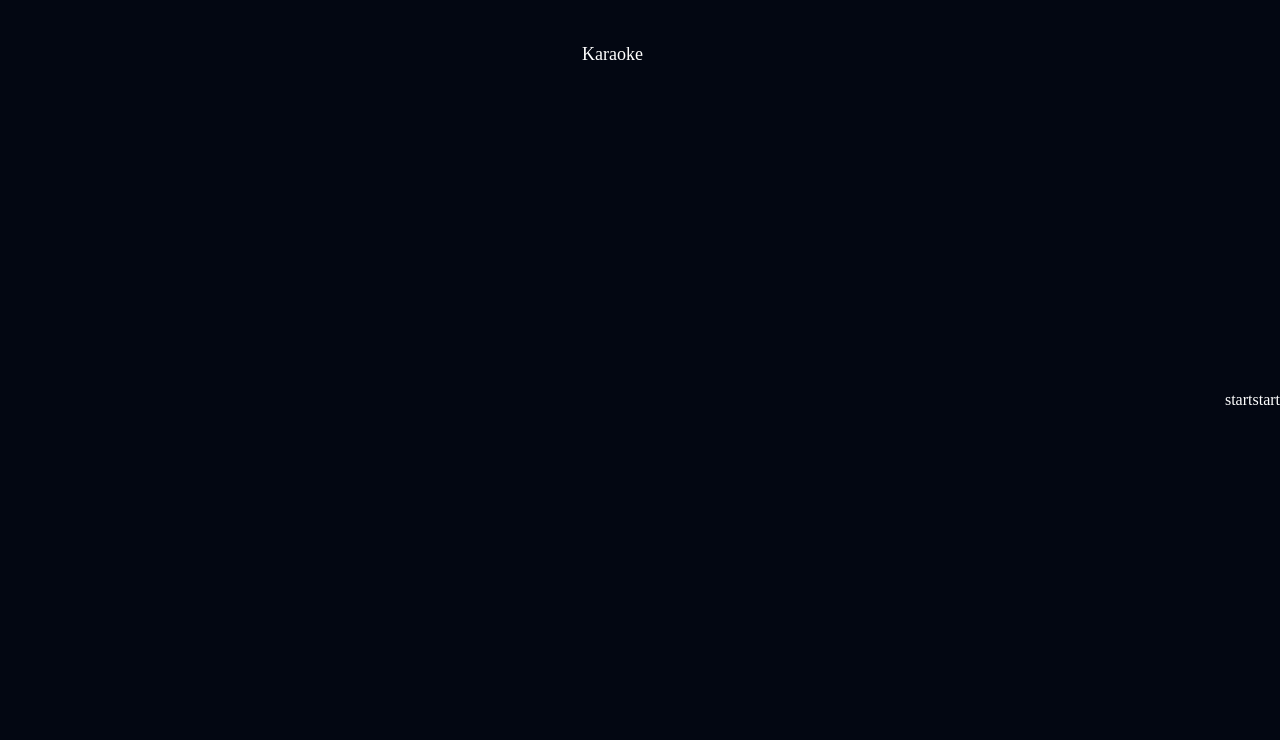
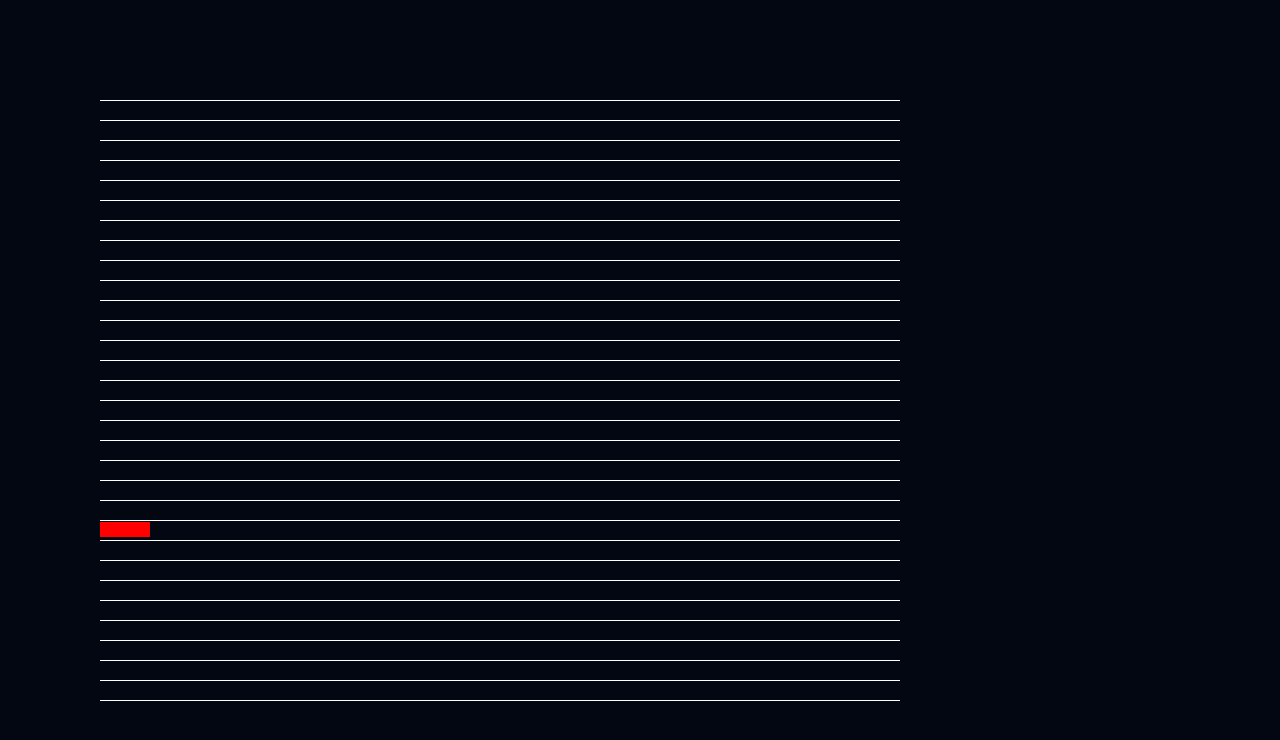
Before and after one commit to WTNB1225/karaoke-desktop, a React (Vite) app: page /play in a window 1280 px wide. Shown: the top 740 px of the page. Built offline with nearby package versions, Linux system fonts and the light colour scheme.

Commit message:
描画の準備

```diff
--- a/src/pages/Play.tsx
+++ b/src/pages/Play.tsx
@@ -1,92 +1,90 @@
-import {useState} from "react";
-const map = new Map();
-map.set(440.0, "A4");
-map.set(466.16, "A#4");
-map.set(493.88, "B4");
-map.set(523.25, "C5");
-map.set(554.37, "C#5");
+import {useState, useEffect} from "react";
+
+type Data = {
+    note: string;
+    frequency: number;
+    start_time: number;
+    end_time: number;
+}
+
+const noteRange = ["C3", "C#3", "D3", "D#3", "E3", "F3", "F#3", "G3", "G#3", "A3", "A#3", "B3", "C4", "C#4", "D4", "D#4", "E4", "F4", "F#4", "G4", "G#4", "A4", "A#4", "B4", "C5", "C#5", "D5", "D#5", "E5", "F5", ];
+// 判定枠の上側のY座標
+const noteLeneTop = [100, 120, 140, 160, 180, 200, 220, 240, 260, 280, 300, 320, 340, 360, 380, 400, 420, 440, 460, 480, 500, 520, 540, 560, 580, 600, 620, 640, 660, 680];
+const noteData: Data[] = [];
+
+function drawBall(ctx: CanvasRenderingContext2D, x: number, y: number) {
+    let posX = x;
+    let posY = y;
+    const radius = 7;
+    const intervalId = setInterval(() => {
+        console.log("drawBall");
+        // 前回の円を消す
+        ctx.clearRect(posX - radius - 1, posY - radius - 1, radius * 2 + 2, radius * 2 + 2);
+
+        // 新しい円を描く
+        ctx.beginPath();
+        ctx.fillStyle = "Red";
+        ctx.arc(posX, posY, radius, 0, Math.PI * 2, true);
+        ctx.fill();
+        ctx.closePath();
+
+        posY += 1;
+    }, 20);
+    return () => clearInterval(intervalId); // コンポーネントのアンマウント時にインターバルをクリア
+}
+
+function drawNote(ctx: CanvasRenderingContext2D, noteData: Data[]) {
+    ctx.fillStyle = "Red";
+    let note = "A4";
+    let note_index = noteRange.indexOf(note);
+    ctx.fillRect(100, noteLeneTop[note_index] + 2, 50, 15);
+}
+
 export default function Play() {
-    const [micFrequency, setMicFrequency] = useState<number>(0);
-    const [mediaFrequency, setMediaFrequency] = useState<number>(0);
-    async function analyzeMediaStream() {
-        try {
-            const mediaContext = new AudioContext();
-            const response = await fetch("/public/BELOVED.mp3");
-            const arrayBuffer = await response.arrayBuffer();
-            const analyzer = mediaContext.createAnalyser();
-            analyzer.fftSize = 1024*8;
-            const audioBuffer = await mediaContext.decodeAudioData(arrayBuffer);
-            const source = mediaContext.createBufferSource();
-            source.buffer = audioBuffer;
-            source.connect(analyzer);
-            source.start();
-            const dataArray = new Uint8Array(analyzer.frequencyBinCount);
-            const sampleRate =mediaContext.sampleRate;
-            const audio = new Audio("/public/BELOVED.mp3");
-            audio.play();
-            function getFrequency() {
-                analyzer.getByteFrequencyData(dataArray);
-                let maxIndex = 0;
-                for (let i = 0; i < dataArray.length; i++) {
-                    if (dataArray[i] > dataArray[maxIndex]) {
-                        maxIndex = i;
-                    }
-                }
-                const peakFrequency = (maxIndex * sampleRate) / analyzer.fftSize;
-                console.log("peakMediaFrequency:", peakFrequency);
-                setMediaFrequency(peakFrequency);
-        }
-            setInterval(getFrequency, 10);
+    const [ctx, setCtx] = useState<CanvasRenderingContext2D | null>(null);
+    const [ballCtx, setBallCtx] = useState<CanvasRenderingContext2D | null>(null);
+    const [noteCtx, setNoteCtx] = useState<CanvasRenderingContext2D | null>(null);
 
-        } catch (error) {
-            console.error("MediaStreamエラー:", error);
-        }
+    const canvasWidth = 800;
+    const canvasHeight = 600;
+
+    noteData.push({note: "A4",frequency: 440.0, start_time: 1.0, end_time: 2.0});
+    noteData.push({note: "A4",frequency: 440.0, start_time: 2.0, end_time: 4.0});
+
+    // domが読み込まれた後に実行
+    useEffect(() => {
+        const canvas = document.getElementById("canvas") as HTMLCanvasElement;
+        const ballCanvas = document.getElementById("canvas1") as HTMLCanvasElement;
+        const noteCanvas = document.getElementById("canvas2") as HTMLCanvasElement;
+
+        setCtx(canvas.getContext("2d"));
+        setBallCtx(ballCanvas.getContext("2d"));
+        setNoteCtx(noteCanvas.getContext("2d"));
+    }, []);
+
+    // ノーツのレーンを描画している
+    if (ctx !== null) {
+        ctx.fillStyle = "White";
+
+        noteLeneTop.forEach((top, index) => {
+            ctx.fillStyle = "White";
+            ctx.fillRect(100, top, canvasWidth, 1);
+        })
+        ctx.fillStyle = "White";
+        ctx.fillRect(100, noteLeneTop[noteLeneTop.length - 1] + 20, canvasWidth, 1);
     }
-    async function analyzeAudioFrequency() {
-        try {
-            // ユーザーにマイクアクセスを要求
-            const stream = await navigator.mediaDevices.getUserMedia({ audio: true });
-            // オーディオコンテキストを作成
-            const micContext = new AudioContext();
-            const micAnalyser = micContext.createAnalyser();
 
-            // マイク入力をオーディオノードに接続
-            const source = micContext.createMediaStreamSource(stream);
-            source.connect(micAnalyser);
-            // FFTサイズを設定
-            micAnalyser.fftSize = 1024*8;
-            const bufferLength = micAnalyser.frequencyBinCount;
-            const dataArray = new Uint8Array(bufferLength);
-            // サンプリングレート取得
-            const sampleRate = micContext.sampleRate;
-            // 周波数データを取得して描画
-            function getFrequency() {
-                micAnalyser.getByteFrequencyData(dataArray);
-                let maxIndex = 0;
-                for (let i = 0; i < bufferLength; i++) {
-                    // 最大振幅のインデックスを見つける
-                    if (dataArray[i] > dataArray[maxIndex]) {
-                        maxIndex = i;
-                    }
-                }
-                const peakFrequency = (maxIndex * sampleRate) / micAnalyser.fftSize;
-                // ピーク周波数の計算と表示
-                if(dataArray[maxIndex] > 125 && peakFrequency < 1000 && peakFrequency > 80) {
-                    console.log("peakFrequency:", peakFrequency);
-                    setMicFrequency(peakFrequency);
-                }
-            }
-            setInterval(getFrequency, 1);
-        } catch (error) {
-            console.error("マイクアクセスエラー:", error);
-        }
+    // ノーツの描画
+    if (noteCtx !== null) {
+        drawNote(noteCtx, noteData);
     }
+
+
     return (
         <div className="flex w-full h-screen bg-gray-950">
-            <h1 className="mx-auto mt-10 text-lg">Karaoke</h1>
-            <button onClick={analyzeAudioFrequency}>start</button>
-            <button onClick={analyzeMediaStream}>start</button>
-            <audio src="/public/hz.wav"></audio>
+            <canvas id="canvas" width={1000} height={1000} className="absolute top-0 left-0"></canvas>
+            <canvas id="canvas1" width={1000} height={1000} className="absolute top-0 left-0"></canvas>
+            <canvas id="canvas2" width={1000} height={1000} className="absolute top-0 left-0"></canvas>
         </div>
     );
 }
```
